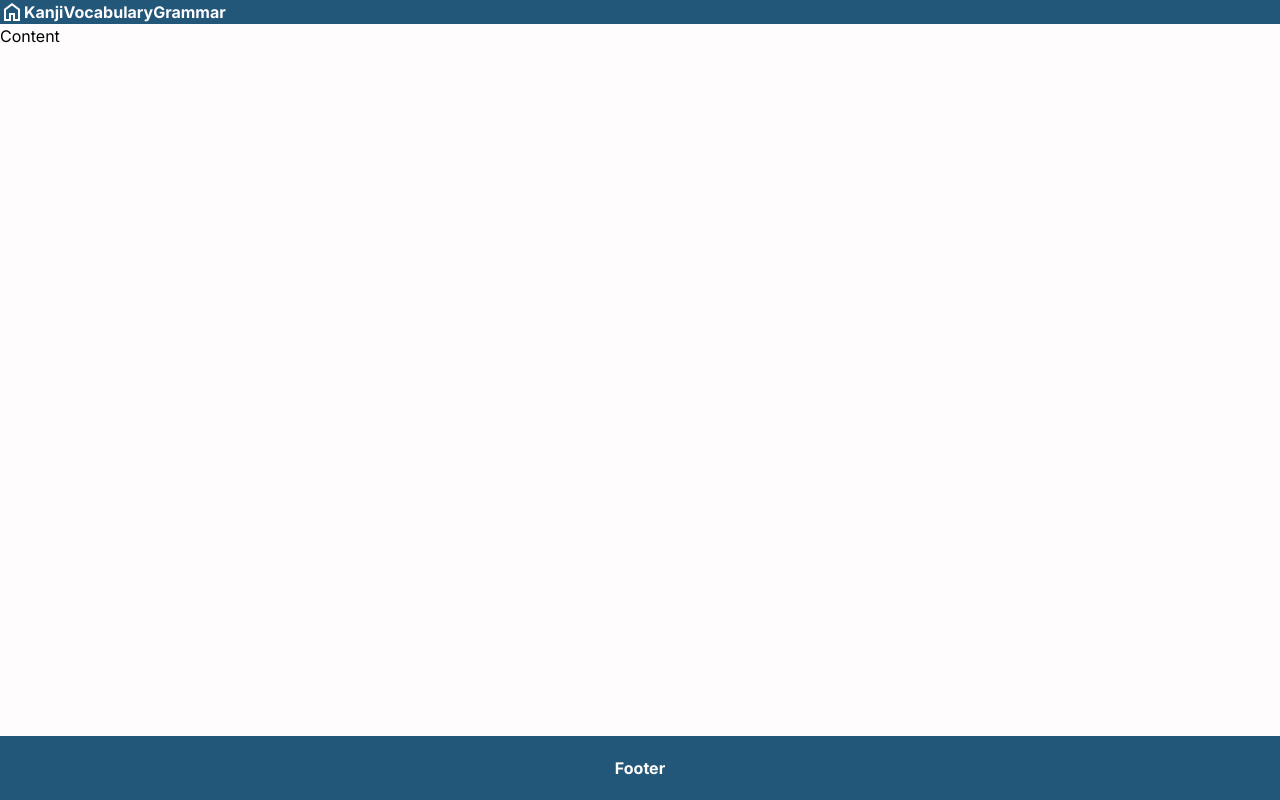
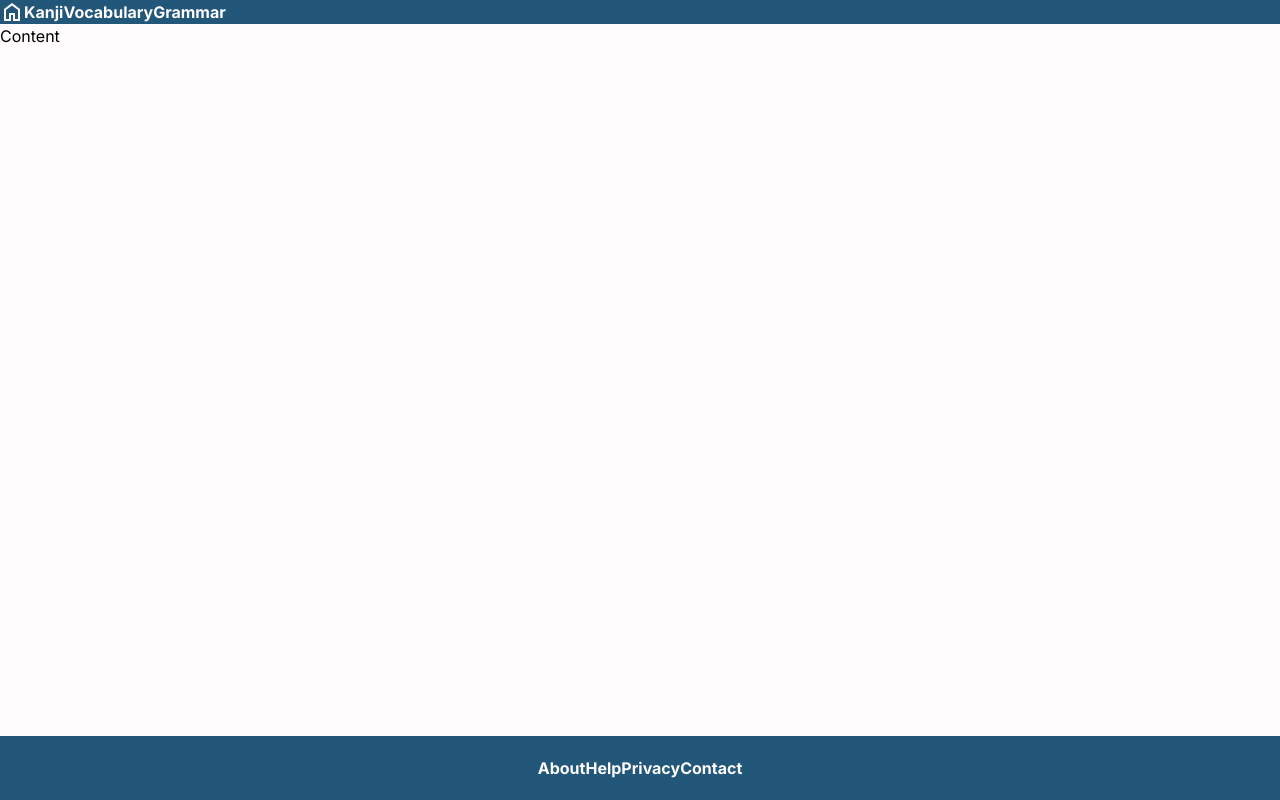
Before and after one commit to Michlithr/language-practice-app, a Next.js app: page / in a window 1280 px wide. Built offline with nearby package versions, Linux system fonts and the light colour scheme.

Commit message:
#4 added footer

```diff
--- a/src/app/page.tsx
+++ b/src/app/page.tsx
@@ -1,4 +1,5 @@
 import Header from "@ui/header";
+import Footer from "@ui/footer";
 
 export default function Home() {
   return (
@@ -8,7 +9,7 @@ export default function Home() {
         <p>Content</p>
       </main>
       <footer className="flex justify-center items-center min-w-full h-16 bg-lapis-lazuli text-white font-bold">
-        <p>Footer</p>
+        <Footer />
       </footer>
     </div>
   );
--- /dev/null
+++ b/src/ui/footer.tsx
@@ -0,0 +1,20 @@
+import Link from "next/link";
+import { capitalizeFirstLetter } from "@lib/string-capitalize";
+
+export default function Header() {
+  const subpagesNames = ["about", "help", "privacy", "contact"];
+
+  return (
+    <div className="flex justify-center items-center w-fit h-16 rounded bg-verdigris text-white font-bold">
+      {subpagesNames.map((name) => {
+        return (
+          <Link key={name} href={name}>
+            <p className="p-2 text-xl transition-all duration-200 ease-in-out transform hover:pt-3">
+              {capitalizeFirstLetter(name)}
+            </p>
+          </Link>
+        );
+      })}
+    </div>
+  );
+}
```
